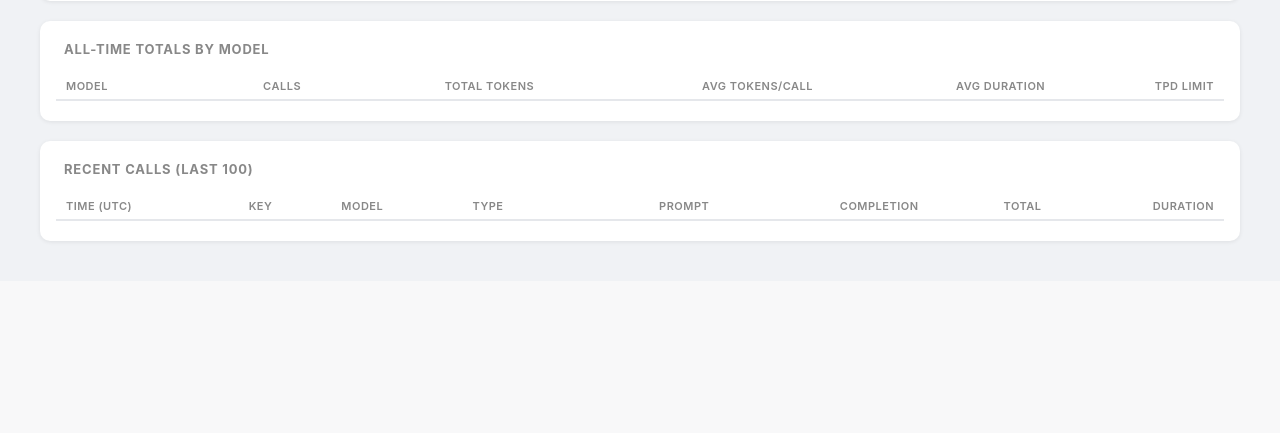
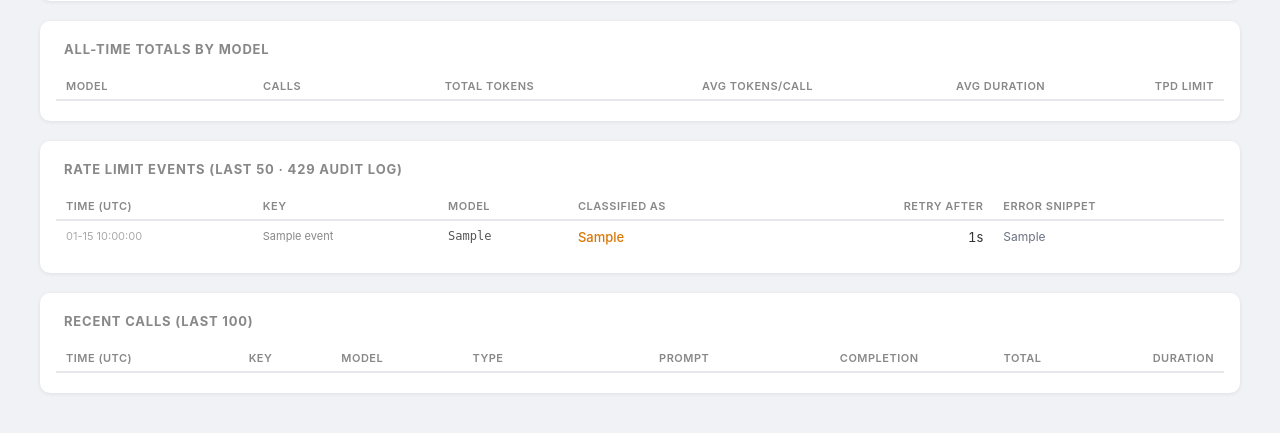
Before and after one commit to andburch/event_tracker, a Flask app: page /llm-usage in a window 1280 px wide. Shown: the part 573-1006 px from the top of the page. Before the commit the page ends 817 px from the top, so only its background shows below. Run offline with Flask 3, Linux system fonts and the light colour scheme; tables that the repository leaves empty hold one stand-in row (values such as "Sample post"); lists and menus that the app fills with data are empty.

Commit message:
Add 429 audit log: GroqRateLimitEvent table + llm-usage display
Every rate limit event is now persisted to groq_rate_limit_events with
the raw error snippet, classification (daily/tpm), and retry-after.
Previously 429s only went to stdout, so we had no way to verify after
the fact whether key2 was correctly classified as daily-exhausted or
misidentified (e.g. a TPM spike that looked like a daily limit).

The /llm-usage page now shows the last 50 rate limit events with full
error snippets so misclassifications are auditable.

Co-Authored-By: Claude Opus 4.6 <noreply@anthropic.com>

```diff
--- a/server/app.py
+++ b/server/app.py
@@ -24,7 +24,7 @@ sys.path.insert(0, os.path.dirname(os.path.dirname(os.path.abspath(__file__))))
 
 from database.models import (
     Session, Event, FeedbackHistory, UserProfile,
-    PreferenceProfileHistory, ScraperRun, LLMCall, GroqModelLimit,
+    PreferenceProfileHistory, ScraperRun, LLMCall, GroqModelLimit, GroqRateLimitEvent,
 )
 from recommender.llm_filter import score_events, get_profile, maybe_update_preference_summary
 from datetime import datetime, timedelta, date
@@ -629,6 +629,11 @@ def llm_usage():
         ).filter(LLMCall.provider == 'groq'
         ).group_by(LLMCall.model).order_by(func.count(LLMCall.id).desc()).all()
 
+        # --- 429 audit log (most recent 50) ---
+        rate_limit_events = session.query(GroqRateLimitEvent).order_by(
+            GroqRateLimitEvent.id.desc()
+        ).limit(50).all()
+
         return render_template(
             'llm_usage.html',
             budget=budget,
@@ -641,6 +646,7 @@ def llm_usage():
             now=now,
             chart_labels=chart_labels,
             chart_datasets=chart_datasets,
+            rate_limit_events=rate_limit_events,
         )
     finally:
         session.close()
--- a/server/templates/llm_usage.html
+++ b/server/templates/llm_usage.html
@@ -285,6 +285,45 @@
         </div>
     </div>
 
+    <!-- 429 audit log -->
+    <div class="section">
+        <h2>Rate Limit Events (last 50 · 429 audit log)</h2>
+        {% if rate_limit_events %}
+        <div class="table-scroll">
+        <table>
+            <thead>
+                <tr>
+                    <th>Time (UTC)</th>
+                    <th>Key</th>
+                    <th>Model</th>
+                    <th>Classified As</th>
+                    <th style="text-align:right">Retry After</th>
+                    <th>Error Snippet</th>
+                </tr>
+            </thead>
+            <tbody>
+                {% for e in rate_limit_events %}
+                <tr>
+                    <td class="ts">{{ e.timestamp.strftime('%m-%d %H:%M:%S') }}</td>
+                    <td class="key">{{ e.api_key_label }}</td>
+                    <td class="model">{{ e.model }}</td>
+                    <td style="font-weight:500; color:{% if e.classified_as == 'daily' %}#dc2626{% else %}#d97706{% endif %}">
+                        {{ e.classified_as }}
+                    </td>
+                    <td class="num">{{ e.retry_after_sec }}s</td>
+                    <td style="font-size:0.75rem; color:#6b7280; max-width:400px; word-break:break-all">
+                        {{ e.error_snippet or '—' }}
+                    </td>
+                </tr>
+                {% endfor %}
+            </tbody>
+        </table>
+        </div>
+        {% else %}
+        <p class="dim" style="padding:0.5rem 0">No rate limit events recorded yet.</p>
+        {% endif %}
+    </div>
+
     <!-- Recent calls -->
     <div class="section">
         <h2>Recent Calls (last 100)</h2>
```
Also changed, not shown: database/models.py (+25 -0 lines), groq_rate_limiter.py (+22 -0 lines).
